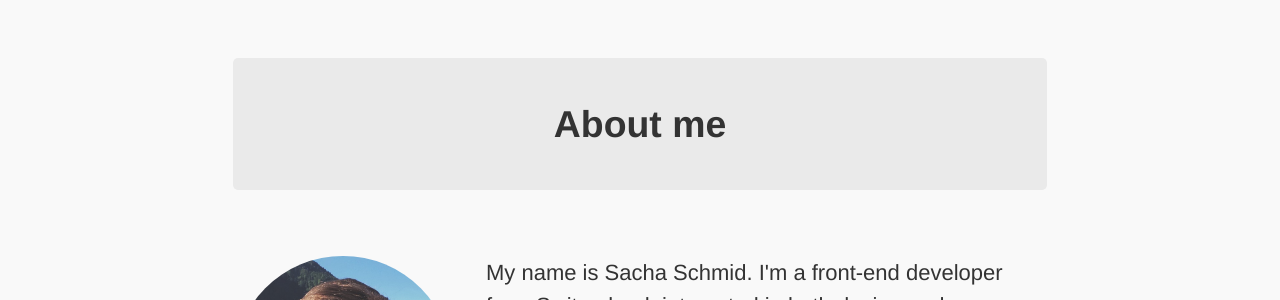
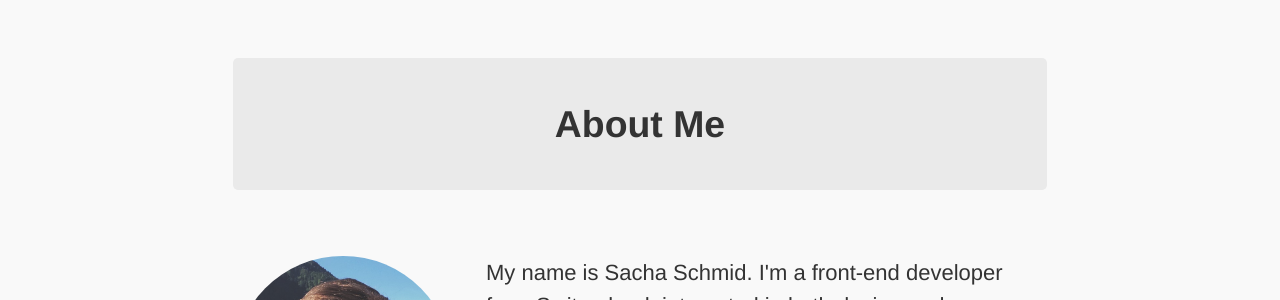
Before and after one commit to RadLikeWhoa/old.sacha.me, a Jekyll site: the page built from about/index.html, in a window 1280 px wide and 900 px high. Shown: the part 140-440 px from the top of the window. Built offline with Jekyll 4.4.1, drawn with Linux system fonts in a browser that asks for light colours; some of the changed text lies outside the part shown.

Commit message:
Rewrite section headings

```diff
--- a/about/index.html
+++ b/about/index.html
@@ -6,7 +6,7 @@
 
 <div class="wrap content">
   <section class="home-section">
-    <h2 class="section-heading">About me</h2>
+    <h2 class="section-heading">About Me</h2>
     <img src="../assets/img/profile.jpg" class="avatar">
     <p>My name is Sacha Schmid. I'm a front-end developer from Switzerland, interested in both design and development.</p>
     <ul class="social-list clear" data-grid>
@@ -55,7 +55,7 @@
     <p>I am not available for client work for the forseeable future. You can still <a href="mailto:schmid.sacha@gmail.com">contact me</a> to talk about future projects.</p>
   </section>
   <section class="home-section">
-    <h2 class="section-heading">About this site</h2>
+    <h2 class="section-heading">About This Site</h2>
     <p>This website was created using <a href="http://jekyllrb.com">Jekyll</a>. Also, <a href="http://gulpjs.com">Gulp</a> was used to simplify some of the build processes, like compiling Sass files or combining and minifying assets. <a href="http://www.entypo.com">Entypo Icons</a> are used throughout the site and <a href="http://icomoon.io">icomoon</a> was used to create the icon fonts.</p>
     <p>The site is hosted on <a href="https://pages.github.com">GitHub Pages</a>. You can also view the <a href="https://github.com/RadLikeWhoa/radlikewhoa.github.io">site's source</a> in order to find out more about involved technologies.</p>
     <p>All content, unless otherwise noted, was created by me, Sacha Schmid. Copyright © 2013 – <script>document.write(new Date().getFullYear())</script>.</p>
--- a/projects/index.html
+++ b/projects/index.html
@@ -5,7 +5,7 @@
 
 <div class="wrap content">
   <section class="home-section personal-projects">
-    <h2 class="section-heading">Personal projects</h2>
+    <h2 class="section-heading">Personal Projects</h2>
     {% for project in site.categories.projects %}
       {% if project.client %}{% continue %}{% endif %}
       {% capture class %}{% cycle "project": "", "rev" %}{% endcapture %}
@@ -13,7 +13,7 @@
     {% endfor %}
   </section>
   <section class="home-section client-works">
-    <h2 class="section-heading">Client work</h2>
+    <h2 class="section-heading">Client Work</h2>
     {% for project in site.categories.projects %}
       {% unless project.client %}{% continue %}{% endunless %}
       {% capture class %}{% cycle "project": "", "rev" %}{% endcapture %}
```
